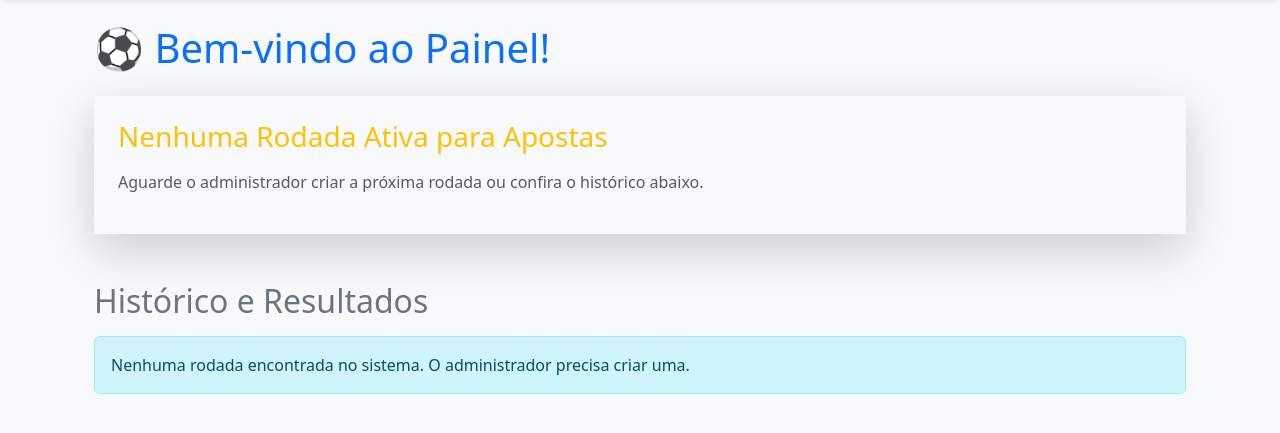
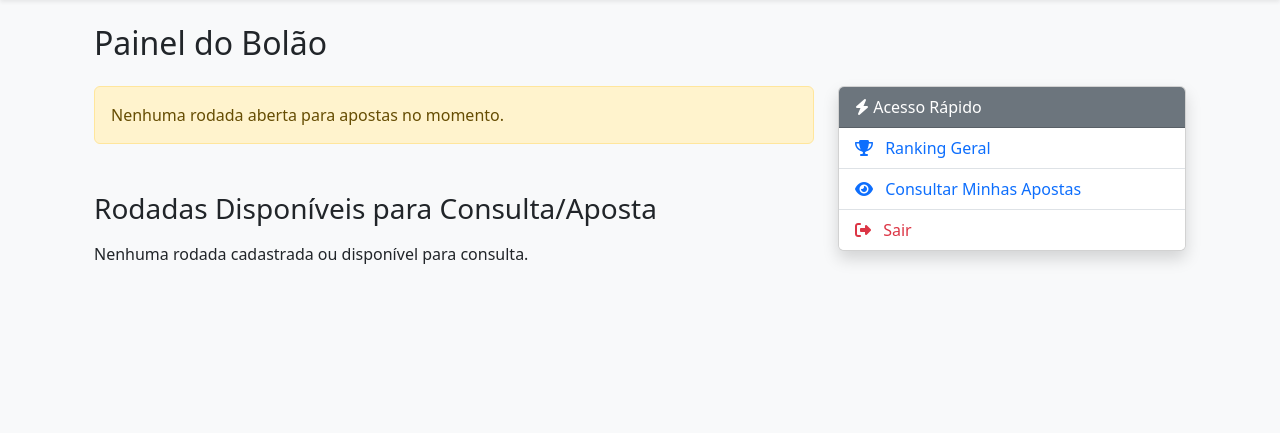
Before and after one commit to netofrg/Bolao, a Flask app: template templates/painel.html in a window 1280 px wide. Shown: the part 56-489 px from the top of the page. Run offline with Flask 3, Linux system fonts and the light colour scheme; the template is opened without the code that fills it, so the values that code supplies are empty.

Commit message:
Ajuste16

```diff
--- a/templates/painel.html
+++ b/templates/painel.html
@@ -3,123 +3,111 @@
 {% block title %}Painel do Bolão{% endblock %}
 
 {% block content %}
-<div class="container my-4">
-    <div class="row">
-        <div class="col-12">
-            <h1 class="mb-4 text-primary">⚽ Bem-vindo ao Painel!</h1>
-        </div>
-    </div>
+    <div class="container my-4">
+        <h2 class="mb-4">Painel do Bolão</h2>
 
-    <!-- Seção de Rodada Ativa para Aposta -->
-    <div class="row mb-5">
-        <div class="col-12">
-            <div class="card shadow-lg border-0">
-                <div class="card-body p-4 bg-light">
+        <div class="row">
 
-                    {% if rodada_aberta %}
-                        {% set rodada_id_str = rodada_aberta._id %}
+            <div class="col-md-8">
 
-                        <h3 class="card-title text-success mb-3">Rodada Aberta: {{ rodada_aberta.numero }}</h3>
-                        <p class="text-muted">Faça seu palpite antes que o prazo termine!</p>
+                {% with messages = get_flashed_messages(with_categories=true) %}
+                    {% if messages %}
+                        {% for category, message in messages %}
+                            <div class="alert alert-{{ category }}">{{ message }}</div>
+                        {% endfor %}
+                    {% endif %}
+                {% endwith %}
 
-                        <div class="d-flex justify-content-between align-items-center mb-3">
-                            <div>
-                                <i class="fas fa-clock text-info"></i> Prazo Final:
-                                <span class="fw-bold">{{ rodada_aberta.data_limite_apostas | replace('T', ' ') }}</span>
+                {# Bloco da Próxima Rodada Aberta #}
+                {% if rodada_aberta %}
+                    <div class="card shadow mb-4">
+                        <div class="card-header bg-primary text-white fs-5">
+                            Próxima Rodada Aberta: Rodada {{ rodada_aberta.numero }}
+                        </div>
+                        <div class="card-body">
+                            {# NOVO CÓDIGO DE FORMATAÇÃO DE DATA #}
+                            {% set data_str = rodada_aberta.data_limite_apostas | replace('T', ' ') %}
+                            <p class="card-text">
+                                Você tem até **{{ data_str.split(' ')[0].split('-') | reverse | join('/') }} às {{ data_str.split(' ')[1][:5] }}** para enviar ou alterar seus palpites.
+                            </p>
+                            {# FIM DA FORMATAÇÃO #}
+                            <a href="{{ url_for('apostar') }}" class="btn btn-success btn-lg">
+                                <i class="fas fa-edit me-2"></i> Apostar Agora
+                            </a>
+                        </div>
+                    </div>
+                {% else %}
+                    <div class="alert alert-warning">
+                        Nenhuma rodada aberta para apostas no momento.
+                    </div>
+                {% endif %}
+
+                <h3 class="mt-5 mb-3">Rodadas Disponíveis para Consulta/Aposta</h3>
+
+                {# Bloco de Rodadas Disponíveis #}
+                {% if rodadas_disponiveis %}
+                    {% for rodada in rodadas_disponiveis %}
+                        <div class="card mb-3">
+                            <div class="card-body d-flex justify-content-between align-items-center">
+                                <div>
+                                    <h5 class="card-title">Rodada {{ rodada.numero }}</h5>
+
+                                    {# NOVO CÓDIGO DE FORMATAÇÃO DE DATA #}
+                                    {% set data_str = rodada.data_limite_apostas | replace('T', ' ') %}
+                                    <p class="card-text text-muted small mb-0">
+                                        Prazo: {{ data_str.split(' ')[0].split('-') | reverse | join('/') }} às {{ data_str.split(' ')[1][:5] }}
+                                    </p>
+                                    {# FIM DA FORMATAÇÃO #}
+                                </div>
+
+                                <div>
+                                    {% if rodada_aberta and rodada._id == rodada_aberta._id %}
+                                        <span class="badge bg-success ms-2">Já na tela</span>
+                                    {% else %}
+                                        <a href="{{ url_for('consulta_palpites', rodada_id=rodada._id) }}" class="btn btn-sm btn-outline-info">
+                                            Consultar
+                                        </a>
+                                    {% endif %}
+                                </div>
                             </div>
+                        </div>
+                    {% endfor %}
+                {% else %}
+                    <p>Nenhuma rodada cadastrada ou disponível para consulta.</p>
+                {% endif %}
 
-                            {% if palpites_usuario[rodada_id_str] %}
-                                <span class="badge bg-success p-2">
-                                    <i class="fas fa-check-circle"></i> Palpite Enviado
-                                </span>
-                            {% else %}
-                                <span class="badge bg-warning text-dark p-2">
-                                    <i class="fas fa-exclamation-triangle"></i> Pendente
-                                </span>
-                            {% endif %}
-                        </div>
+            </div>
 
-                        <!-- Botão de Aposta (Protegido pela verificação do rodada_aberta e do _id) -->
-                        {% if rodada_id_str %}
-                            <a href="{{ url_for('apostar', rodada_id=rodada_id_str) }}" class="btn btn-success btn-lg w-100">
-                                <i class="fas fa-edit"></i>
-                                {% if palpites_usuario[rodada_id_str] %}
-                                    Editar Palpites da Rodada {{ rodada_aberta.numero }}
-                                {% else %}
-                                    Apostar Agora na Rodada {{ rodada_aberta.numero }}
-                                {% endif %}
+            {# COLUNA LATERAL: ACESSO RÁPIDO #}
+            <div class="col-md-4">
+
+                <div class="card shadow mb-4">
+                    <div class="card-header bg-secondary text-white">
+                        <i class="fas fa-bolt"></i> Acesso Rápido
+                    </div>
+                    <ul class="list-group list-group-flush">
+
+                        <li class="list-group-item">
+                            <a href="{{ url_for('ranking') }}" class="text-decoration-none">
+                                <i class="fas fa-trophy me-2"></i> Ranking Geral
                             </a>
-                        {% else %}
-                             <p class="text-danger">Erro: Não foi possível obter o ID da rodada para criar o link.</p>
-                        {% endif %}
+                        </li>
 
-                    {% else %}
-                        <h3 class="card-title text-warning mb-3">Nenhuma Rodada Ativa para Apostas</h3>
-                        <p class="text-muted">Aguarde o administrador criar a próxima rodada ou confira o histórico abaixo.</p>
-                    {% endif %}
+                        <li class="list-group-item">
+                            <a href="{{ url_for('minhas_apostas') }}" class="text-decoration-none text-primary">
+                                <i class="fas fa-eye me-2"></i> Consultar Minhas Apostas
+                            </a>
+                        </li>
 
+                        <li class="list-group-item">
+                            <a href="{{ url_for('logout') }}" class="text-decoration-none text-danger">
+                                <i class="fas fa-sign-out-alt me-2"></i> Sair
+                            </a>
+                        </li>
+                    </ul>
                 </div>
             </div>
-        </div>
-    </div>
-
-    <!-- Histórico de Rodadas -->
-    <div class="row">
-        <div class="col-12">
-            <h2 class="mb-3 text-secondary">Histórico e Resultados</h2>
-
-            {% if rodadas_disponiveis %}
-                <ul class="list-group">
-                    {% for rodada in rodadas_disponiveis %}
-                        {% set id_rodada = rodada._id %}
-                        <li class="list-group-item d-flex justify-content-between align-items-center p-3">
-                            <div>
-                                <strong>Rodada {{ rodada.numero }}</strong>
-                                <span class="text-muted d-block small">Prazo: {{ rodada.data_limite_apostas | replace('T', ' ') }}</span>
-                            </div>
-
-                            <div class="text-end">
-                                {% if palpites_usuario[id_rodada] %}
-                                    <span class="badge bg-primary me-2">Palpitou</span>
-                                {% else %}
-                                    <span class="badge bg-secondary me-2">Não Palpitou</span>
-                                {% endif %}
-
-                                <!-- Ação: Visualizar Palpites/Resultados -->
-                                <!-- Assumindo que você terá uma rota 'ver_resultados' ou similar -->
-                                <a href="#" class="btn btn-sm btn-outline-secondary">
-                                    <i class="fas fa-eye"></i> Detalhes
-                                </a>
-
-                                <!-- O BOTÃO DE APOSTA/EDITAR FOI REMOVIDO DAQUI
-                                     PARA EVITAR REDUNDÂNCIA E ERROS DE URL.
-                                     O botão principal no topo já cobre a rodada ativa. -->
-
-                            </div>
-                        </li>
-                    {% endfor %}
-                </ul>
-            {% else %}
-                <p class="alert alert-info">Nenhuma rodada encontrada no sistema. O administrador precisa criar uma.</p>
-            {% endif %}
 
         </div>
     </div>
-
-    <!-- Seção Admin (Apenas se logado como admin) -->
-    {% if is_admin %}
-        <div class="row mt-5">
-            <div class="col-12">
-                <h2 class="mb-3 text-danger">🛠️ Ações de Administrador</h2>
-                <a href="{{ url_for('criar_rodada') }}" class="btn btn-danger me-2">
-                    <i class="fas fa-plus-circle"></i> Criar Nova Rodada
-                </a>
-                <a href="{{ url_for('gerenciar_rodadas') }}" class="btn btn-danger">
-                    <i class="fas fa-cog"></i> Gerenciar Rodadas
-                </a>
-            </div>
-        </div>
-    {% endif %}
-
-</div>
 {% endblock %}
```
